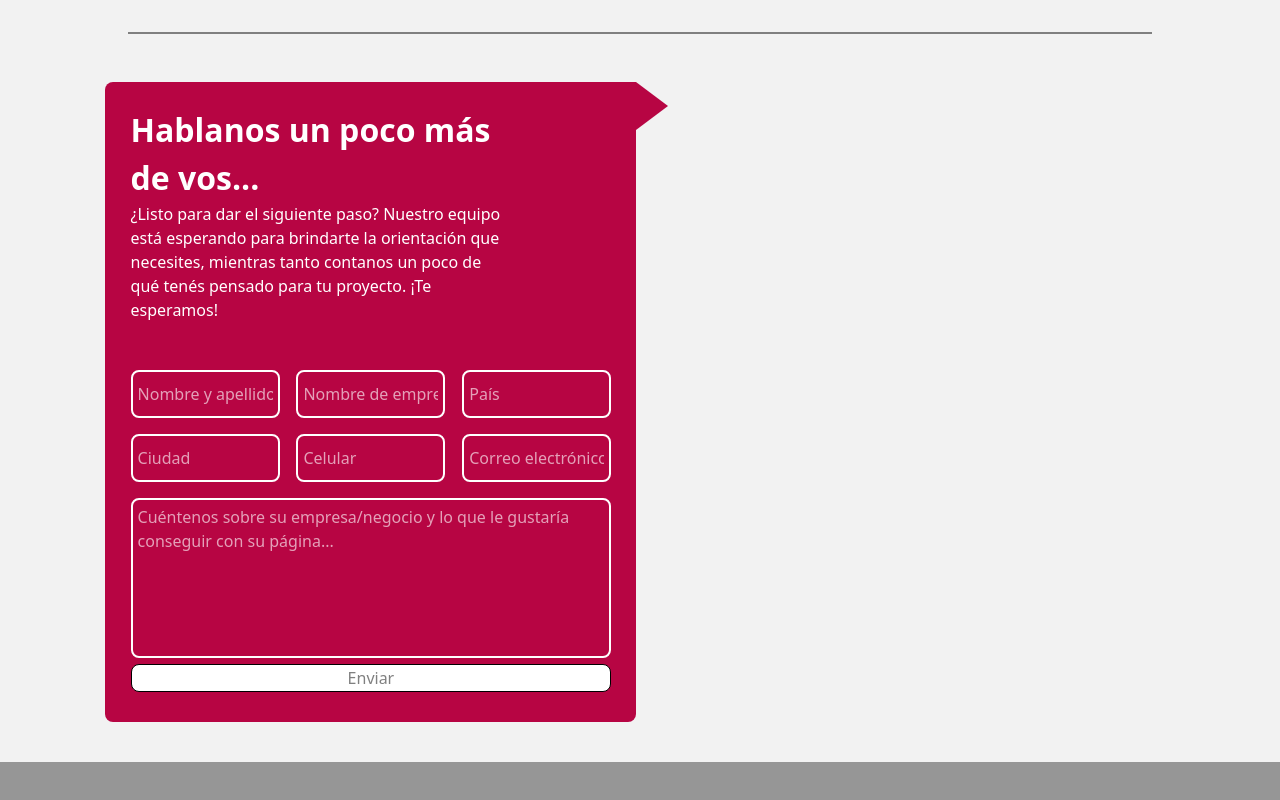
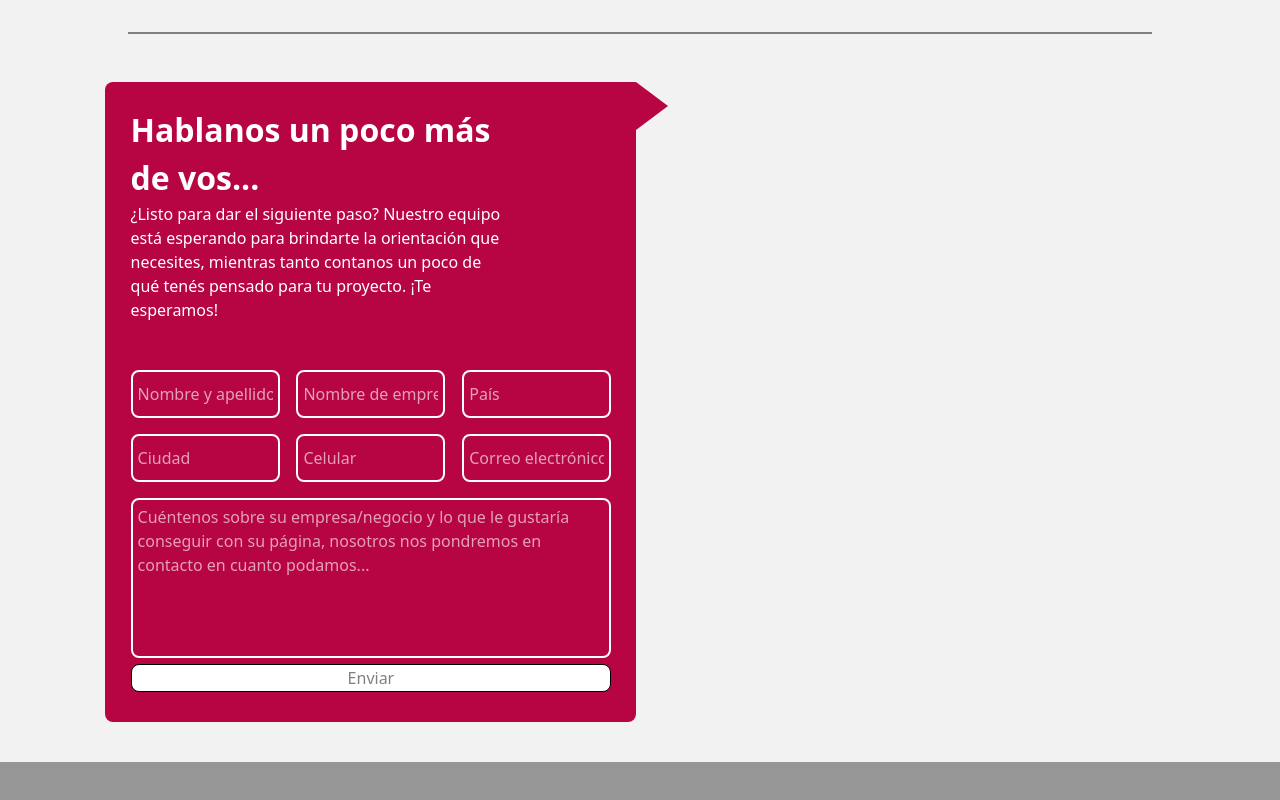
Before and after one commit to dileo24/portafolioGP, a React (Create React App) app in the folder client/: page / in a window 1280 px wide. Shown: the part 3458-4258 px from the top of the page. Built offline with nearby package versions, Linux system fonts and the light colour scheme.

Commit message:
arreglando contacto

```diff
--- a/client/src/components/Contacto.jsx
+++ b/client/src/components/Contacto.jsx
@@ -84,7 +84,7 @@ export default function Contacto() {
               id="message"
               name="message"
               required
-              placeholder="Cuéntenos sobre su empresa/negocio y lo que le gustaría conseguir con su página..."
+              placeholder="Cuéntenos sobre su empresa/negocio y lo que le gustaría conseguir con su página, nosotros nos pondremos en contacto en cuanto podamos..."
             ></textarea>
 
             <input type="submit" value="Enviar" className="btnEnviar" />
```
